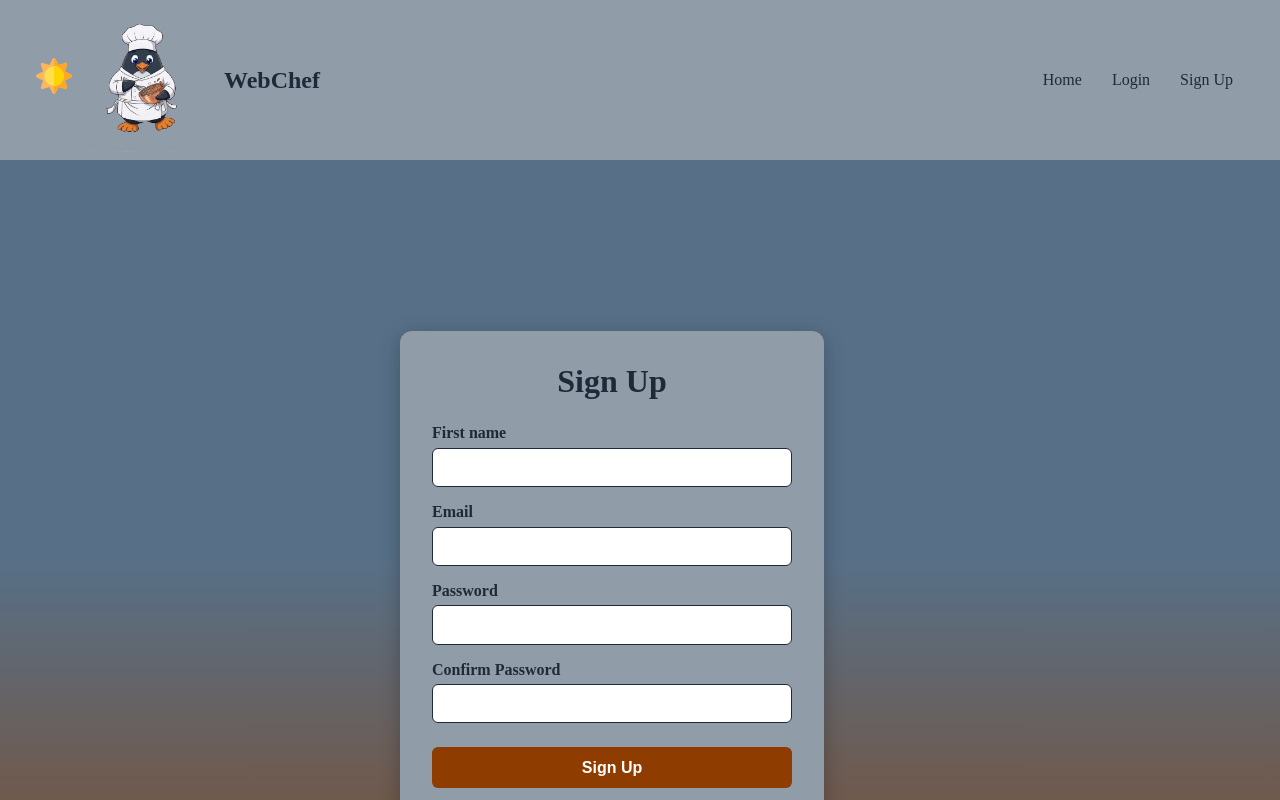
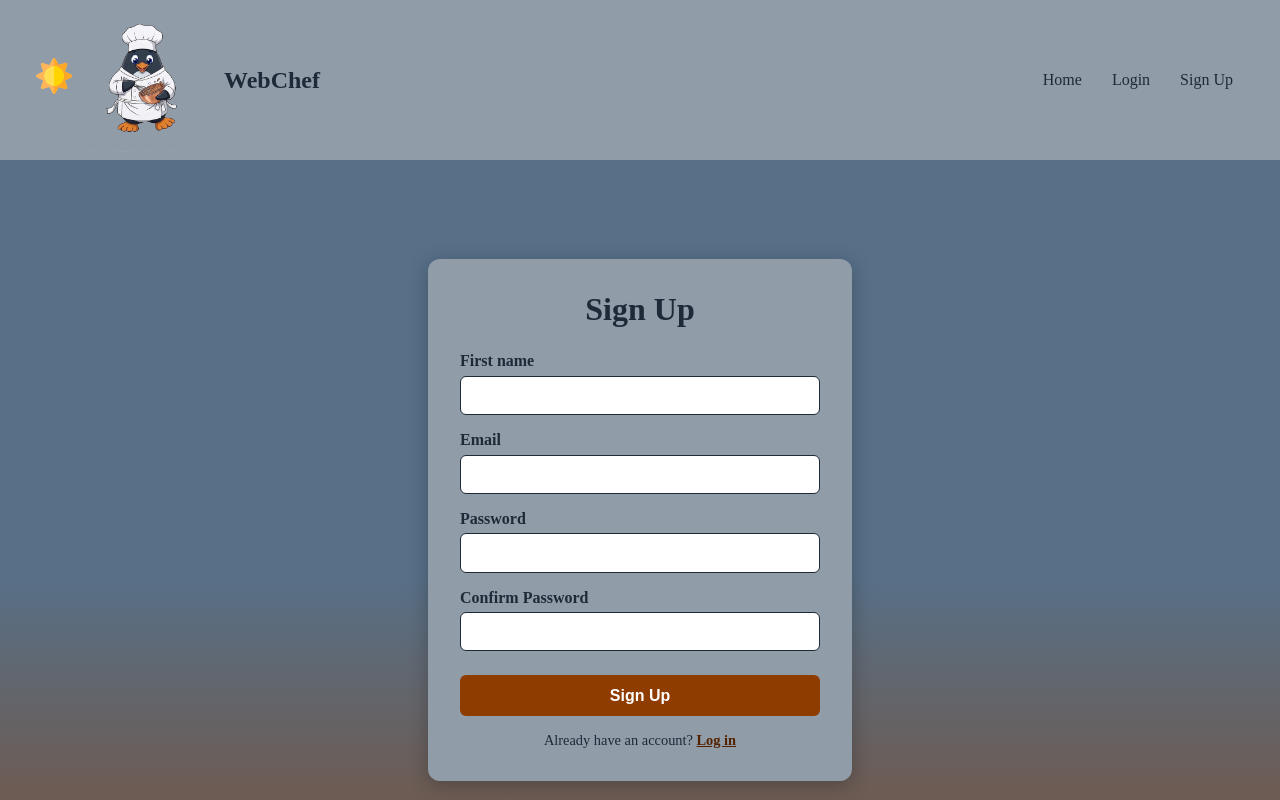
Before and after one commit to wpeterashworth/webchef, a SvelteKit app in the folder client/: page /signup in a window 1280 px wide. Shown: the top 800 px of the page. Built offline with nearby package versions, Linux system fonts and the light colour scheme; no server answers.

Commit message:
forgot to save this file

```diff
--- a/client/src/routes/signup/+page.svelte
+++ b/client/src/routes/signup/+page.svelte
@@ -79,7 +79,12 @@
 
         <label>
           Email
-          <input type="email" bind:value={email} required autocomplete="email" />
+          <input
+            type="email"
+            bind:value={email}
+            required
+            autocomplete="email"
+          />
         </label>
 
         <label>
@@ -119,23 +124,12 @@
 </div>
 
 <style>
-  .page-shell {
-    min-height: 100vh;
+  .auth-page {
     display: flex;
-    flex-direction: column;
-  }
-
-  .page-main {
-    flex: 1;
-    display: flex;
+    justify-content: center;
     align-items: center;
-    justify-content: center;
+    min-height: 70vh;
     padding: 2rem 1rem;
-  }
-
-  .auth-page {
-    width: 100%;
-    max-width: 480px;
   }
 
   .auth-card {
```
